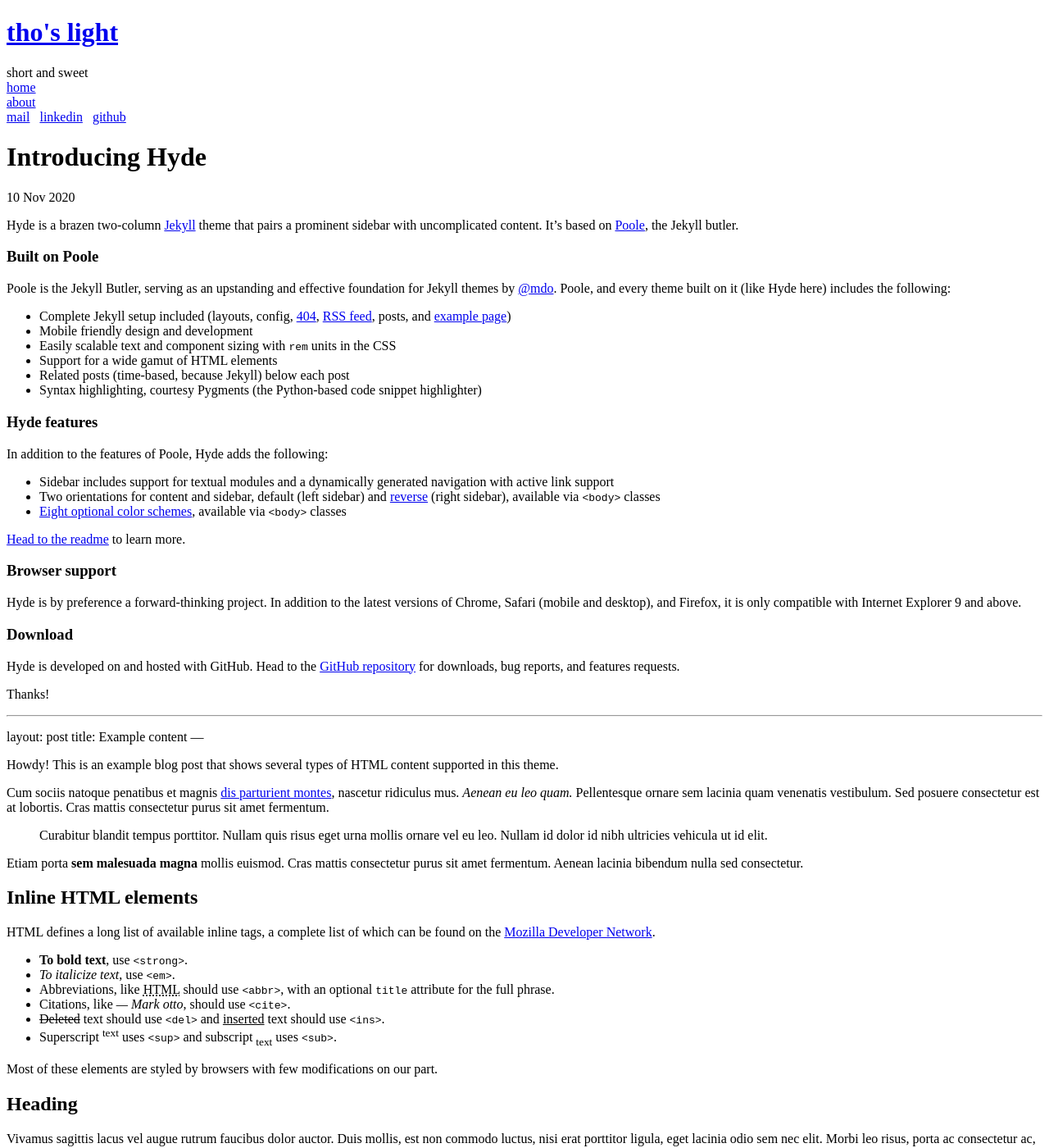
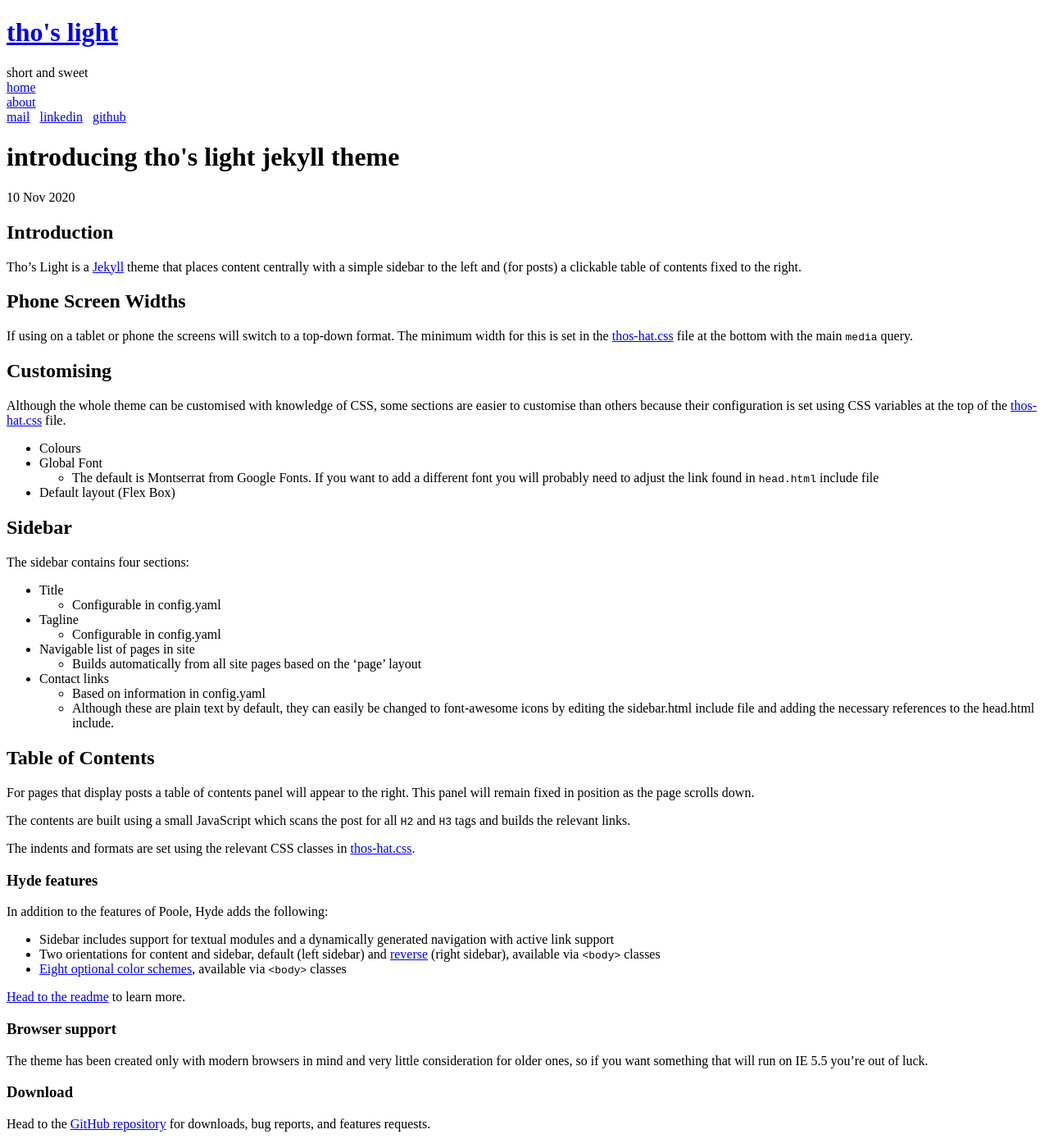
Before and after one commit to chris-j-akers/thos-light-jekyll-theme, a Jekyll site: the page built from _posts/2020-11-10-welcome-to-thos-light.md, in a window 1280 px wide and 1400 px high. Shown: the whole window at 82% size. Built offline with Jekyll 4.4.1, drawn with Linux system fonts in a browser that asks for light colours; some of the changed text lies outside the part shown.

Commit message:
Welcome post updates

```diff
--- a/_posts/2020-11-10-welcome-to-thos-light.md
+++ b/_posts/2020-11-10-welcome-to-thos-light.md
@@ -1,20 +1,47 @@
 ---
 layout: post
-title: Introducing Hyde
+title: introducing tho's light jekyll theme
 ---
 
-Hyde is a brazen two-column [Jekyll](http://jekyllrb.com) theme that pairs a prominent sidebar with uncomplicated content. It's based on [Poole](http://getpoole.com), the Jekyll butler.
+## Introduction
 
-### Built on Poole
+Tho's Light is a [Jekyll](http://jekyllrb.com) theme that places content centrally with a simple sidebar to the left and (for posts) a clickable table of contents fixed to the right.
 
-Poole is the Jekyll Butler, serving as an upstanding and effective foundation for Jekyll themes by [@mdo](https://twitter.com/mdo). Poole, and every theme built on it (like Hyde here) includes the following:
+## Phone Screen Widths
 
-* Complete Jekyll setup included (layouts, config, [404](/404), [RSS feed](/atom.xml), posts, and [example page](/about))
-* Mobile friendly design and development
-* Easily scalable text and component sizing with `rem` units in the CSS
-* Support for a wide gamut of HTML elements
-* Related posts (time-based, because Jekyll) below each post
-* Syntax highlighting, courtesy Pygments (the Python-based code snippet highlighter)
+If using on a tablet or phone the screens will switch to a top-down format. The minimum width for this is set in the [thos-hat.css](link) file at the bottom with the main `media` query.
+
+## Customising
+
+Although the whole theme can be customised with knowledge of CSS, some sections are easier to customise than others because their configuration is set using CSS variables at the top of the [thos-hat.css](link) file.
+
+* Colours
+* Global Font
+  * The default is Montserrat from Google Fonts. If you want to add a different font you will probably need to adjust the link found in `head.html` include file
+* Default layout (Flex Box)
+
+## Sidebar
+
+The sidebar contains four sections:
+
+* Title
+  * Configurable in config.yaml
+* Tagline
+  * Configurable in config.yaml
+* Navigable list of pages in site
+  * Builds automatically from all site pages based on the 'page' layout
+* Contact links
+  * Based on information in config.yaml
+  * Although these are plain text by default, they can easily be changed to font-awesome icons by editing the sidebar.html include file and adding the necessary references to the head.html include.
+
+## Table of Contents
+
+For pages that display posts a table of contents panel will appear to the right. This panel will remain fixed in position as the page scrolls down.
+
+The contents are built using a small JavaScript which scans the post for all `H2` and `H3` tags and builds the relevant links.
+
+The indents and formats are set using the relevant CSS classes in [thos-hat.css](link).
+
 
 ### Hyde features
 
@@ -28,23 +55,16 @@ In addition to the features of Poole, Hyde adds the following:
 
 ### Browser support
 
-Hyde is by preference a forward-thinking project. In addition to the latest versions of Chrome, Safari (mobile and desktop), and Firefox, it is only compatible with Internet Explorer 9 and above.
+The theme has been created only with modern browsers in mind and very little consideration for older ones, so if you want something that will run on IE 5.5 you're out of luck.
 
 ### Download
 
-Hyde is developed on and hosted with GitHub. Head to the <a href="https://github.com/poole/hyde">GitHub repository</a> for downloads, bug reports, and features requests.
+Head to the <a href="https://github.com/poole/hyde">GitHub repository</a> for downloads, bug reports, and features requests.
 
-Thanks!
+## Example Content
 
-
----
-layout: post
-title: Example content
----
-
-
-<div class="message">
-  Howdy! This is an example blog post that shows several types of HTML content supported in this theme.
+<div class="pop-out">
+  Here, the text has been formatted using the `pop-out` class which allows you to highlight important points in your text.
 </div>
 
 Cum sociis natoque penatibus et magnis <a href="#">dis parturient montes</a>, nascetur ridiculus mus. *Aenean eu leo quam.* Pellentesque ornare sem lacinia quam venenatis vestibulum. Sed posuere consectetur est at lobortis. Cras mattis consectetur purus sit amet fermentum.
```
